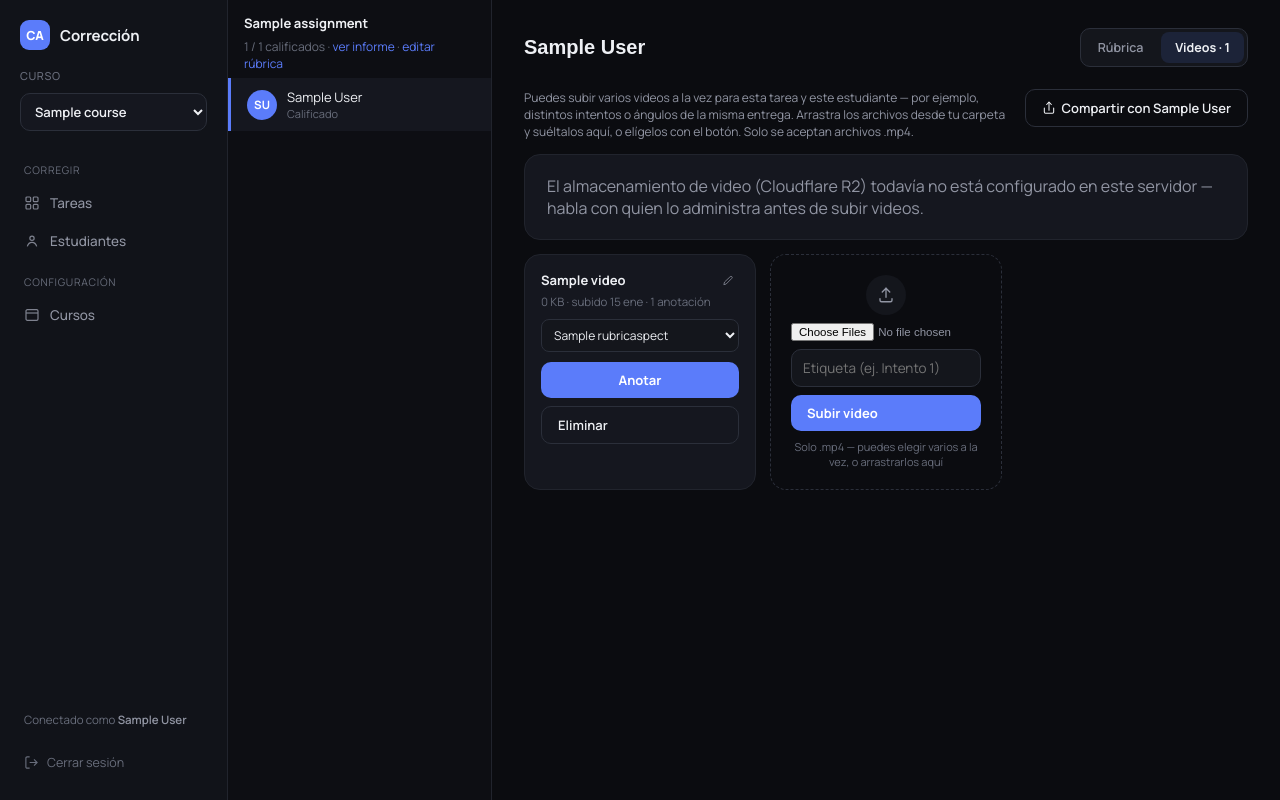
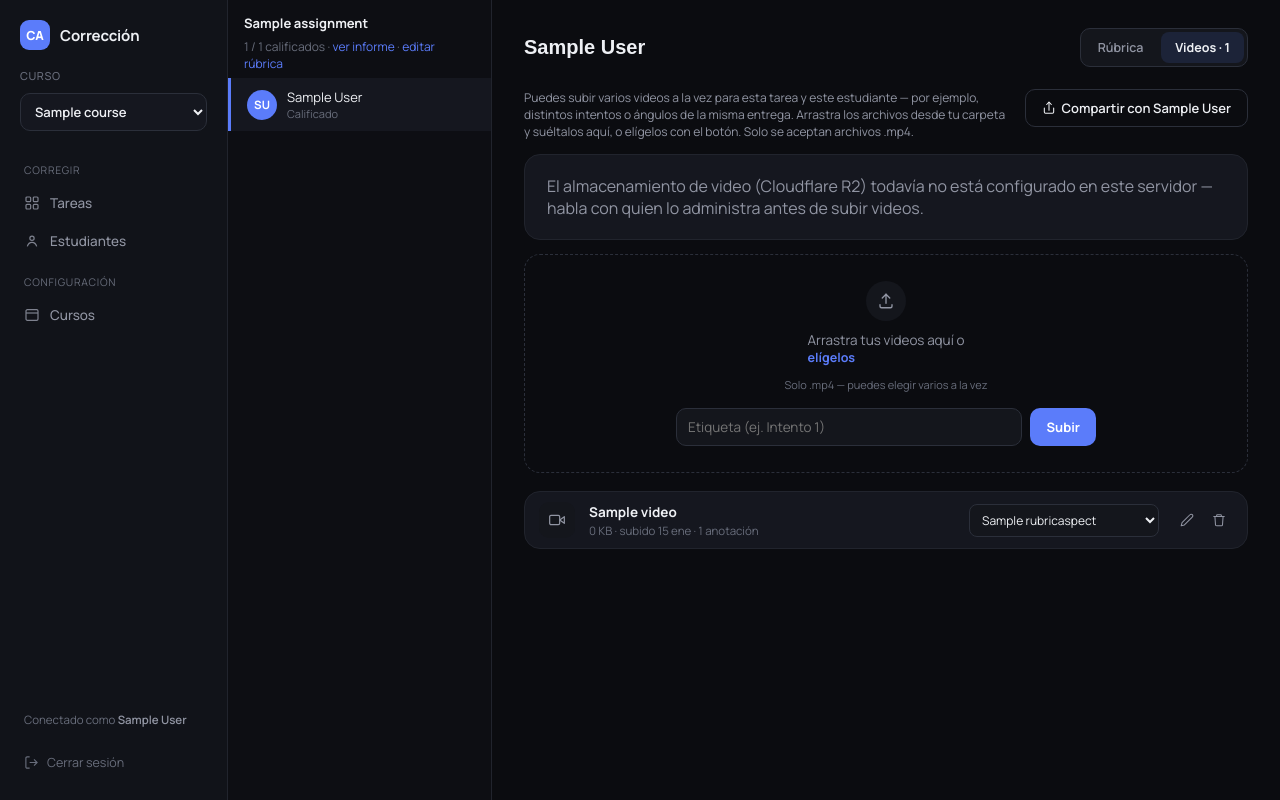
Before and after one commit to watapax/VideoReview, a FastAPI app: page /assignments/1?student_id=1&tab=videos in a window 1280 px wide. Run offline with FastAPI, Linux system fonts and the light colour scheme; the visitor is signed in with stand-in values (Sample User, id 1); tables that the repository leaves empty hold one stand-in row (values such as "Sample post"); parts of the project's set-up code (start-up, migrations or seed data) failed here and were passed over.

Commit message:
mejora listas de video

```diff
--- a/app/static/styles.css
+++ b/app/static/styles.css
@@ -373,20 +373,60 @@ input:focus, textarea:focus, select:focus { outline: 2px solid var(--accent); ou
 /* ---------- Videos ---------- */
 
 .videos-hint { font-size: 12px; color: var(--muted); max-width: 640px; margin: 0 0 16px; }
-.videos-grid { display: grid; grid-template-columns: repeat(auto-fill, minmax(220px, 1fr)); gap: 14px; }
 
-.video-card { padding: 0; overflow: hidden; }
-.video-card-body { padding: 14px 16px; }
-.video-card-title-row { display: flex; align-items: center; gap: 4px; margin-bottom: 3px; }
-.video-card-title { font-size: 13px; font-weight: 700; white-space: nowrap; overflow: hidden; text-overflow: ellipsis; flex: 1; min-width: 0; }
-.video-card-meta { font-size: 11.5px; color: var(--muted-2); margin-bottom: 10px; }
+/* Zona de subida -- una franja ancha con borde punteado (arriba de la
+   lista), en vez de una tarjeta chica más entre los videos: al ser lo
+   primero que se ve, invita a soltar archivos apenas se entra a la pestaña,
+   y deja la lista de abajo libre para crecer como una lista de verdad. */
+.video-upload-dropzone {
+  border: 1.5px dashed var(--border-strong);
+  border-radius: var(--radius-lg);
+  display: flex; flex-direction: column; align-items: center; justify-content: center;
+  gap: 6px; padding: 26px 20px; margin-bottom: 18px;
+  transition: border-color 0.15s, background 0.15s;
+}
+.video-upload-icon {
+  width: 40px; height: 40px; border-radius: 50%; background: var(--input-bg);
+  display: flex; align-items: center; justify-content: center; color: var(--muted);
+  margin-bottom: 4px;
+}
+.video-upload-copy { font-size: 13.5px; color: var(--muted); }
+.video-upload-browse { color: var(--accent); font-weight: 700; cursor: pointer; }
+.video-upload-browse:hover { text-decoration: underline; }
+.video-upload-hint { font-size: 11px; color: var(--muted-2); text-align: center; }
+.video-upload-row { display: flex; gap: 8px; margin-top: 10px; width: 100%; max-width: 420px; }
+.video-upload-row input[type=text] { flex: 1; min-width: 0; }
+.video-upload-row .btn { flex-shrink: 0; }
 
-/* Botón de lápiz para cambiar el nombre de un video ya subido — más chico
-   que .icon-btn normal porque va metido en la fila del título, no en una
-   barra de herramientas. */
+/* Lista compacta de videos -- una fila por video, no una grilla de
+   tarjetas con reproductor: el profesor no necesita ver el video acá (ver
+   comentario en Video.rubric_aspect_id, models.py), solo identificarlo,
+   vincularlo a un ámbito y saltar a anotarlo. */
+.videos-list { display: flex; flex-direction: column; gap: 8px; }
+.video-row {
+  display: flex; align-items: center; gap: 14px;
+  background: var(--card); border: 1px solid var(--border); border-radius: var(--radius-lg);
+  padding: 10px 14px; cursor: pointer;
+  transition: border-color .15s ease, background .15s ease;
+}
+.video-row:hover { border-color: var(--border-strong); background: var(--panel-2); }
+.video-row-icon {
+  width: 36px; height: 36px; border-radius: 10px; flex-shrink: 0;
+  background: var(--input-bg); color: var(--muted);
+  display: flex; align-items: center; justify-content: center;
+}
+.video-row-body { flex: 1; min-width: 0; }
+.video-row-title {
+  display: block; font-size: 13.5px; font-weight: 700; color: var(--text);
+  white-space: nowrap; overflow: hidden; text-overflow: ellipsis;
+}
+.video-row-title:hover { color: var(--accent); }
+.video-row-meta { font-size: 11.5px; color: var(--muted-2); margin-top: 2px; }
+
+/* Botón de lápiz para cambiar el nombre de un video ya subido. */
 .icon-btn.small { width: 22px; height: 22px; border-radius: 6px; }
 
-.video-rename-form { display: flex; align-items: center; gap: 6px; margin-bottom: 8px; }
+.video-rename-form { display: flex; align-items: center; gap: 6px; }
 .video-rename-input {
   flex: 1; min-width: 0; font-size: 12.5px; padding: 5px 8px;
   border-radius: 8px; border: 1px solid var(--border-strong);
@@ -395,27 +435,21 @@ input:focus, textarea:focus, select:focus { outline: 2px solid var(--accent); ou
 
 /* Vincular un video a un ámbito de la rúbrica (Video.rubric_aspect_id) --
    dropdown que se auto-envía al cambiar (ver onchange en grading.html), así
-   no hace falta un botón "Guardar" aparte solo para esto. */
-.video-aspect-row { margin-bottom: 10px; }
+   no hace falta un botón "Guardar" aparte solo para esto. Ancho fijo (no
+   100%) porque ahora vive como columna de una fila, no apilado en una
+   tarjeta. */
+.video-row-aspect { flex-shrink: 0; width: 190px; }
 .video-aspect-select {
   width: 100%; font-size: 12px; padding: 6px 8px;
   border-radius: 8px; border: 1px solid var(--border-strong);
   background: var(--input-bg); color: var(--text);
 }
-
-.video-upload-card {
-  border: 1.5px dashed var(--border-strong);
-  border-radius: var(--radius-lg);
-  display: flex; flex-direction: column; align-items: stretch; justify-content: center;
-  gap: 8px; padding: 20px; min-height: 160px;
-  transition: border-color 0.15s, background 0.15s;
-}
-.video-upload-card input[type=file] { font-size: 11.5px; color: var(--muted); padding: 0; background: none; border: none; }
-.video-upload-hint { font-size: 11px; color: var(--muted-2); text-align: center; }
+.video-row-actions { display: flex; align-items: center; gap: 4px; flex-shrink: 0; }
+.video-row-actions .icon-btn.danger:hover { color: var(--danger); background: var(--danger-bg); }
 
 /* Arrastrar-y-soltar videos: toda la pestaña de Videos es zona de suelta
-   (no solo la tarjeta chica de subir), con un overlay a pantalla completa
-   de la pestaña mientras se arrastra algo encima, para que quede claro que
+   (no solo la franja de subir), con un overlay a pantalla completa de la
+   pestaña mientras se arrastra algo encima, para que quede claro que
    soltar ahí sí sirve. */
 #videos-dropzone { position: relative; }
 .videos-drop-overlay {
--- a/app/templates/grading.html
+++ b/app/templates/grading.html
@@ -97,18 +97,31 @@
       </div>
       {% endif %}
 
-      <div class="videos-grid">
+      {% if can_edit %}
+      <form method="post" action="/assignments/{{ assignment.id }}/videos?student_id={{ current.id }}" enctype="multipart/form-data" class="video-upload-dropzone" id="video-upload-form">
+        <div class="video-upload-icon">
+          <svg width="18" height="18" viewBox="0 0 24 24" fill="none" stroke="currentColor" stroke-width="1.8" stroke-linecap="round" stroke-linejoin="round"><path d="M12 3v12"/><path d="M7 8l5-5 5 5"/><path d="M4 17v2a2 2 0 0 0 2 2h12a2 2 0 0 0 2-2v-2"/></svg>
+        </div>
+        <div class="video-upload-copy">
+          Arrastra tus videos aquí o <label for="video-upload-input" class="video-upload-browse">elígelos</label>
+        </div>
+        <input type="file" name="files" id="video-upload-input" accept="video/mp4,.mp4" required multiple hidden>
+        <div class="video-upload-hint" id="video-upload-hint">Solo .mp4 — puedes elegir varios a la vez</div>
+        <div class="video-upload-row">
+          <input type="text" name="label" id="video-upload-label" placeholder="Etiqueta (ej. Intento 1)" maxlength="60">
+          <button type="submit" class="btn" id="video-upload-submit">Subir</button>
+        </div>
+      </form>
+      {% endif %}
+
+      <div class="videos-list">
         {% for v in videos %}
-        <div class="card video-card">
-          <div class="video-card-body">
-            <div class="video-card-title-row" id="video-title-row-{{ v.id }}">
-              <div class="video-card-title">{{ v.label }}</div>
-              {% if can_edit %}
-              <button type="button" class="icon-btn small rename-video-btn" data-video-id="{{ v.id }}" title="Cambiar nombre">
-                <svg width="13" height="13" viewBox="0 0 24 24" fill="none" stroke="currentColor" stroke-width="1.8" stroke-linecap="round" stroke-linejoin="round"><path d="M17 3a2.85 2.83 0 1 1 4 4L7.5 20.5 2 22l1.5-5.5Z"/></svg>
-              </button>
-              {% endif %}
+        <div class="video-row" data-href="/videos/{{ v.id }}" tabindex="0" role="link" aria-label="Anotar {{ v.label }}">
+          <div class="video-row-icon">
+            <svg width="16" height="16" viewBox="0 0 24 24" fill="none" stroke="currentColor" stroke-width="1.8" stroke-linecap="round" stroke-linejoin="round"><polygon points="23 7 16 12 23 17 23 7"/><rect x="1" y="5" width="15" height="14" rx="2" ry="2"/></svg>
           </div>
+          <div class="video-row-body">
+            <a href="/videos/{{ v.id }}" class="video-row-title" id="video-title-row-{{ v.id }}">{{ v.label }}</a>
             {% if can_edit %}
             <form method="post" action="/videos/{{ v.id }}/rename" class="video-rename-form" id="rename-form-{{ v.id }}" hidden>
               <input type="text" name="label" value="{{ v.label }}" maxlength="60" required class="video-rename-input">
@@ -116,11 +129,12 @@
               <button type="button" class="btn secondary rename-cancel-btn" data-video-id="{{ v.id }}" style="padding:5px 9px;">Cancelar</button>
             </form>
             {% endif %}
-            <div class="video-card-meta">
+            <div class="video-row-meta">
               {{ v.size_display }}{% if v.size_display %} · {% endif %}subido {{ v.uploaded_display }}
               {% if v.annotation_count %} · {{ v.annotation_count }} anotación{{ 'es' if v.annotation_count != 1 else '' }}{% endif %}
             </div>
-            <div class="video-aspect-row">
+          </div>
+          <div class="video-row-aspect">
             {% if can_edit %}
             <form method="post" action="/videos/{{ v.id }}/aspect" class="video-aspect-form">
               <select name="aspect_id" class="video-aspect-select" onchange="this.form.requestSubmit()" {{ 'disabled' if not aspects else '' }}>
@@ -134,27 +148,22 @@
             <span class="pill {{ 'ok' if v.aspect_name else 'pending' }}">{{ v.aspect_name if v.aspect_name else 'Sin vincular' }}</span>
             {% endif %}
           </div>
-            <a href="/videos/{{ v.id }}" class="btn" style="width:100%; justify-content:center; margin-bottom:8px;">{{ 'Anotar' if can_edit else 'Ver anotaciones' }}</a>
           {% if can_edit %}
-            <form method="post" action="/videos/{{ v.id }}/delete" onsubmit="return confirm('¿Eliminar este video? No se puede deshacer.');">
-              <button type="submit" class="btn secondary" style="width:100%;">Eliminar</button>
+          <div class="video-row-actions">
+            <button type="button" class="icon-btn rename-video-btn" data-video-id="{{ v.id }}" title="Cambiar nombre">
+              <svg width="14" height="14" viewBox="0 0 24 24" fill="none" stroke="currentColor" stroke-width="1.8" stroke-linecap="round" stroke-linejoin="round"><path d="M17 3a2.85 2.83 0 1 1 4 4L7.5 20.5 2 22l1.5-5.5Z"/></svg>
+            </button>
+            <form method="post" action="/videos/{{ v.id }}/delete" class="video-delete-form" onsubmit="return confirm('¿Eliminar este video? No se puede deshacer.');">
+              <button type="submit" class="icon-btn danger" title="Eliminar video">
+                <svg width="14" height="14" viewBox="0 0 24 24" fill="none" stroke="currentColor" stroke-width="1.8" stroke-linecap="round" stroke-linejoin="round"><path d="M3 6h18"/><path d="M8 6V4a1 1 0 0 1 1-1h6a1 1 0 0 1 1 1v2"/><path d="M19 6l-1 14a2 2 0 0 1-2 2H8a2 2 0 0 1-2-2L5 6"/></svg>
+              </button>
             </form>
+          </div>
           {% endif %}
         </div>
-        </div>
+        {% else %}
+        <div class="card"><p class="hint" style="margin:0;">Todavía no hay videos para este estudiante.</p></div>
         {% endfor %}
-
-        {% if can_edit %}
-        <form method="post" action="/assignments/{{ assignment.id }}/videos?student_id={{ current.id }}" enctype="multipart/form-data" class="video-upload-card" id="video-upload-form">
-          <div style="width:40px; height:40px; border-radius:50%; background:var(--input-bg); display:flex; align-items:center; justify-content:center; margin:0 auto;">
-            <svg width="18" height="18" viewBox="0 0 24 24" fill="none" stroke="var(--muted)" stroke-width="1.8" stroke-linecap="round" stroke-linejoin="round"><path d="M12 3v12"/><path d="M7 8l5-5 5 5"/><path d="M4 17v2a2 2 0 0 0 2 2h12a2 2 0 0 0 2-2v-2"/></svg>
-          </div>
-          <input type="file" name="files" id="video-upload-input" accept="video/mp4,.mp4" required multiple>
-          <input type="text" name="label" id="video-upload-label" placeholder="Etiqueta (ej. Intento 1)" maxlength="60">
-          <button type="submit" class="btn" id="video-upload-submit">Subir video</button>
-          <div class="video-upload-hint" id="video-upload-hint">Solo .mp4 — puedes elegir varios a la vez, o arrastrarlos aquí</div>
-        </form>
-        {% endif %}
       </div>
     </div>
 
@@ -318,6 +327,40 @@
       });
     });
   })();
+
+  // Clic en cualquier parte de la fila de un video (o su nombre) abre la
+  // pantalla de anotar -- ya no hay botón "Anotar" aparte. Los controles
+  // propios de la fila (dropdown de ámbito, lápiz de renombrar, el form de
+  // renombrar y el de eliminar) quedan afuera para que un clic ahí no
+  // navegue por error.
+  (function () {
+    document.querySelectorAll('.video-row').forEach(row => {
+      const go = () => { window.location.href = row.dataset.href; };
+      row.addEventListener('click', e => {
+        if (e.target.closest('a, .video-row-aspect, .video-row-actions, .video-rename-form')) return;
+        go();
+      });
+      row.addEventListener('keydown', e => {
+        if ((e.key === 'Enter' || e.key === ' ') && !e.target.closest('a, .video-row-aspect, .video-row-actions, .video-rename-form')) {
+          e.preventDefault();
+          go();
+        }
+      });
+    });
+  })();
+
+  // El input de archivo real queda oculto (hidden) -- el <label for=...> ya
+  // debería abrir el selector solo, pero algunos navegadores no activan un
+  // control oculto vía label; este click de respaldo lo garantiza.
+  (function () {
+    const browseLabel = document.querySelector('.video-upload-browse');
+    const fileInput = document.getElementById('video-upload-input');
+    if (!browseLabel || !fileInput) return;
+    browseLabel.addEventListener('click', e => {
+      e.preventDefault();
+      fileInput.click();
+    });
+  })();
 </script>
 
 {% endblock %}
```
Lines whose indentation alone changed are shown as unchanged.
